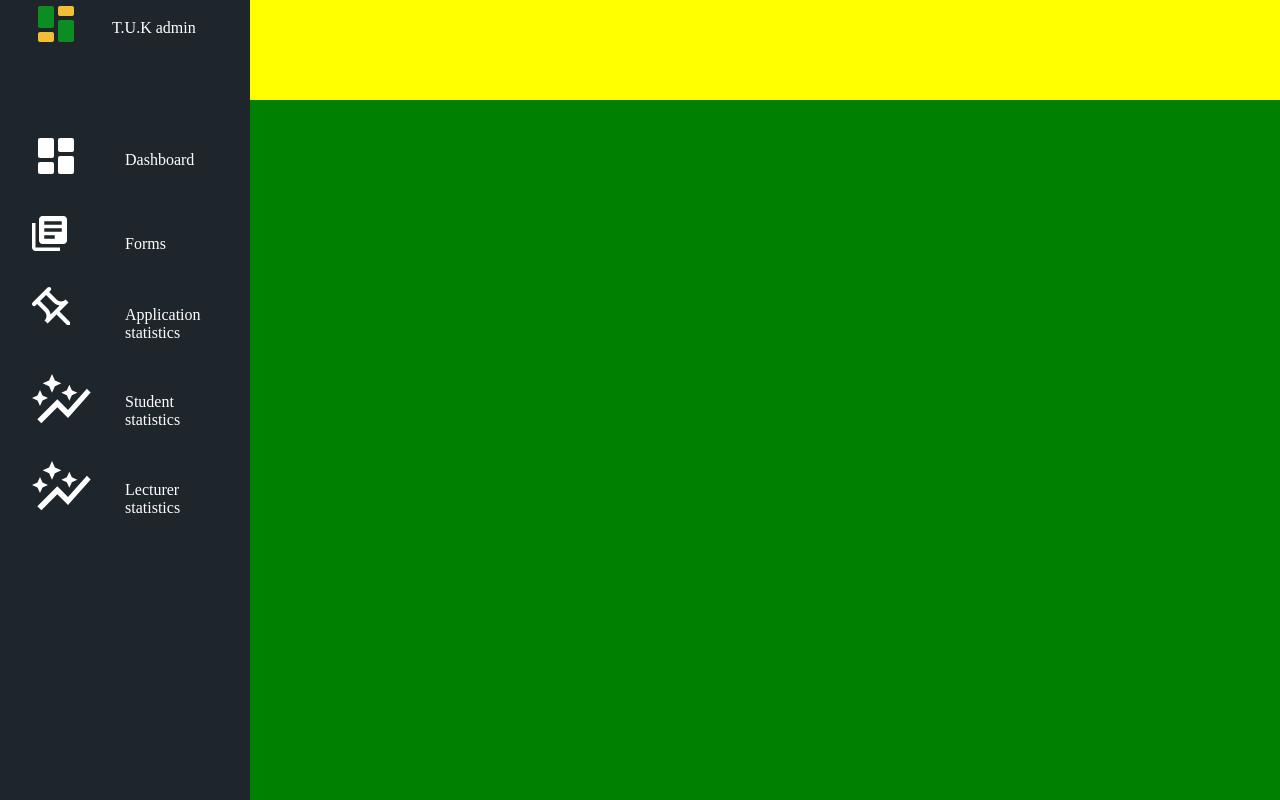
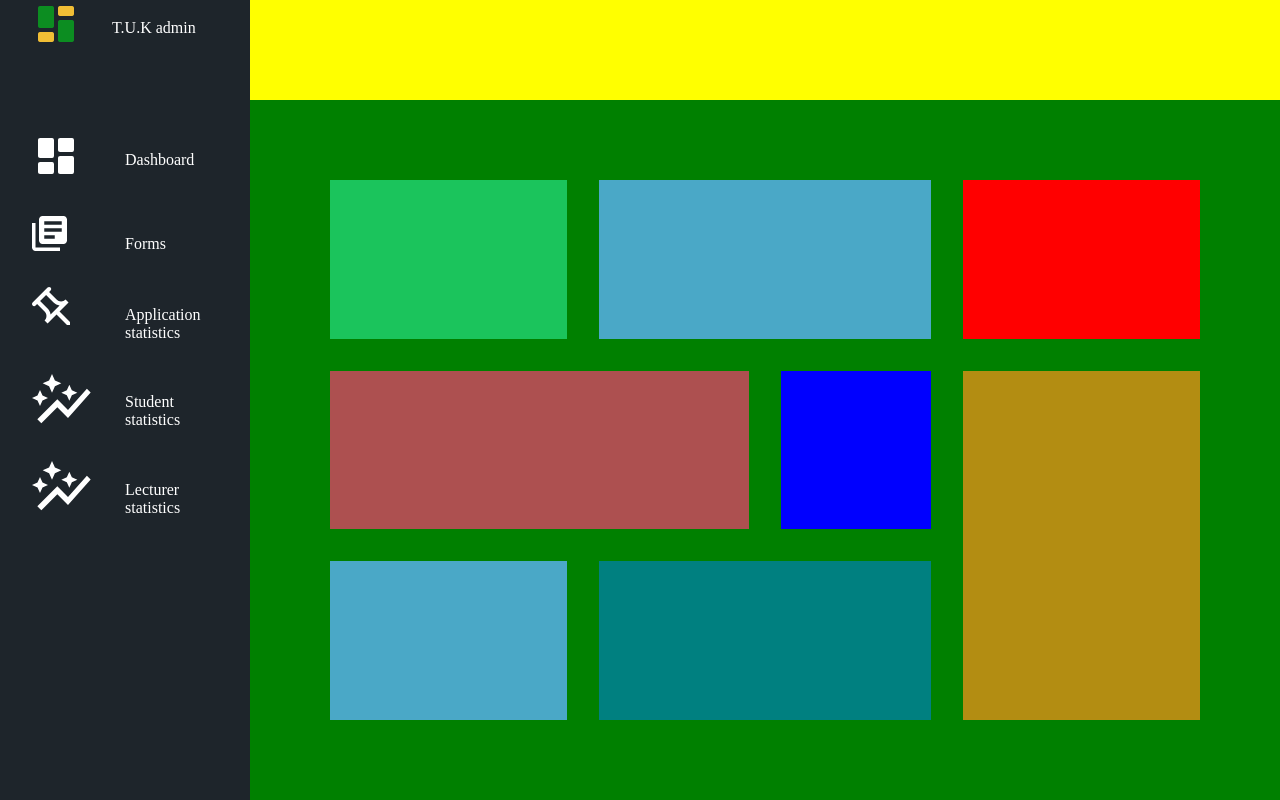
Before and after one commit to nickonyi/Course-allocation-system, a PHP site: page / in a window 1280 px wide. Run offline with PHP 8.4, Linux system fonts and the light colour scheme.

Commit message:
Course allocation system

```diff
--- a/css/style.css
+++ b/css/style.css
@@ -13,7 +13,7 @@ body {
 
 .side-bar {
     grid-column: 1/2;
-    grid-row: 1/4;
+    grid-row: 1/5;
     background-color: #1E252B;
     height: 100vh;
 }
@@ -40,11 +40,56 @@ body {
 
 .main-content {
     grid-column: 2/3;
-    grid-row: 2/4;
+    grid-row: 2/5;
     background: green;
+}
+
+.grid {
+    display: grid;
+    grid-template-columns: 1fr 150px 150px 1fr;
+    grid-template-rows: repeat(3, 1fr);
+    padding: 5rem;
+    gap: 2rem;
 }
 
 .text {
     color: #fff;
     margin-top: 1.2rem;
 }
+
+.content-1 {
+    background: rgb(27, 196, 92);
+}
+
+.content-2 {
+    background: rgb(74, 168, 199);
+    grid-column: 2/4;
+}
+
+.content-3 {
+    background: red;
+}
+
+.content-4 {
+    background: rgb(173, 80, 80);
+    grid-column: 1/-3;
+}
+
+.content-5 {
+    background: blue;
+}
+
+.content-6 {
+    background: #b38d12;
+    grid-column: 4/5;
+    grid-row: 2/4;
+}
+
+.content-7 {
+    background: rgb(74, 168, 199);
+}
+
+.content-8 {
+    background: teal;
+    grid-column: 2/4;
+}
--- a/index.html
+++ b/index.html
@@ -44,7 +44,16 @@
     </div>
 
     </div>
-    <div class="main-content"></div>
+    <div class="grid main-content">
+        <div class="content-1"></div>
+        <div class="content-2"></div>
+        <div class="content-3"></div>
+        <div class="content-4"></div>
+        <div class="content-5"></div>
+        <div class="content-6"></div>
+        <div class="content-7"></div>
+        <div class="content-8"></div>
+    </div>
 </body>
 
 </html>
```
